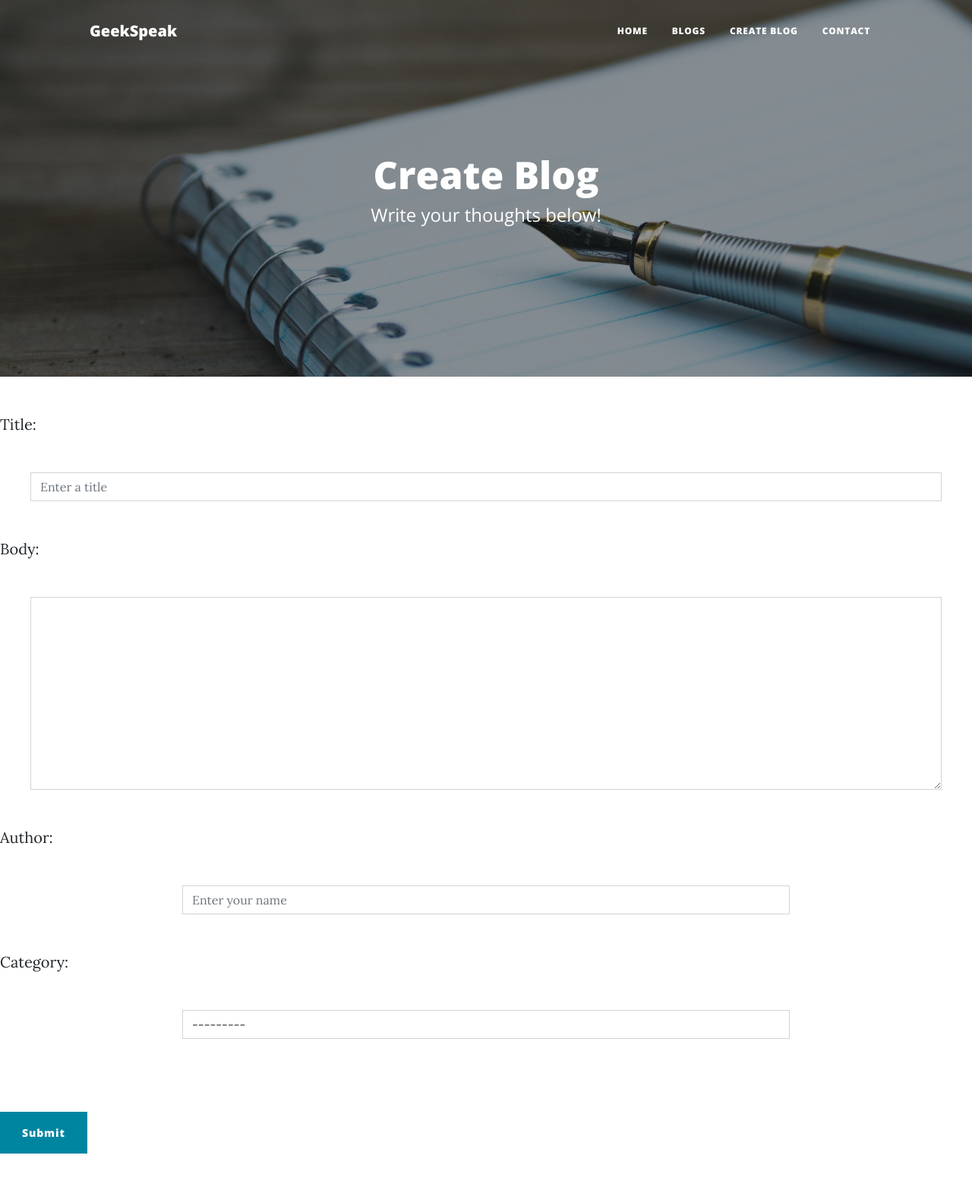
After one commit to kaustubh43/BlogPost, a Django app: page /blogs/blog/new in a window 1280 px wide. The commit adds this page. Shown: the whole page at 76% size. Run offline with Django 4.2, Linux system fonts and the light colour scheme; data that the repository does not hold is empty; some libraries are stand-ins or nearby versions.

Commit message:
CreateBlog View and 404 handling

```diff
--- a/BlogPost/settings.py
+++ b/BlogPost/settings.py
@@ -27,7 +27,7 @@ SECRET_KEY = os.getenv('SECRET_KEY')
 # SECURITY WARNING: don't run with debug turned on in production!
 DEBUG = True
 
-ALLOWED_HOSTS = []
+ALLOWED_HOSTS = ['*']
 
 
 # Application definition
--- /dev/null
+++ b/blog/forms.py
@@ -0,0 +1,37 @@
+from django import forms
+from .models import Blog
+
+
+class BlogForms(forms.ModelForm):
+    class Meta:
+        model = Blog
+        fields = ('title', 'text', 'author', 'category')
+        widgets = {
+            'title': forms.TextInput(attrs={
+                'class': 'form-control my-5 mx-auto',
+                'placeholder': 'Enter a title',
+                'style': 'max-width: 1200px;',
+                }),
+            'text': forms.Textarea(attrs={
+                'class': 'form-control my-5 mx-auto',
+                'placeholder': 'Enter the body of your blog',
+                'style': 'max-width: 1200px;',
+                }),
+            'author': forms.TextInput(attrs={
+                'class': 'form-control my-5 mx-auto',
+                'placeholder': 'Enter your name',
+                'style': 'max-width: 800px;',
+                }),
+            'category': forms.Select(attrs={
+                'class': 'form-control my-5 mx-auto',
+                'placeholder': 'Category',
+                'style': 'max-width: 800px;',
+                'text-align': 'center',
+                }),
+        }
+        labels = {
+            'title': 'Title',
+            'text': 'Body',
+            'author': 'Author',
+            'category': 'Category',
+        }
--- /dev/null
+++ b/blog/templates/blog/blog_form.html
@@ -0,0 +1,30 @@
+{% extends 'base.html' %}
+
+{% block content %}
+
+{% load static %}
+<!-- Page Header-->
+<header class="masthead" style="background-image: url('{% static 'assets/img/CreateBlog.jpg' %}');">
+    <div class="container position-relative px-10 px-lg-10">
+        <div class="row gx-8 gx-lg-8 justify-content-center">
+            <div class="col-md-20 col-lg-16 col-xl-16">
+                <div class="page-heading">
+                    <h1 style="font-size: 2.5em; text-align: center;">Create Blog</h1>
+                    <span class="subheading">Write your thoughts below!</span>
+                </div>
+            </div>
+        </div>
+    </div>
+</header>
+<form method="POST" class="mx-auto">
+    {% csrf_token %}
+    {{ form | safe }}
+    <button type="submit" class="btn btn-primary my-5">Submit</button>
+</form>
+{% if form.errors %}
+<div class-="alert alert-danger my-5">
+    {{form.errors.title.as_text}}
+</div>
+
+{% endif %}
+{% endblock %}
--- a/blog/templates/blog/blog_list.html
+++ b/blog/templates/blog/blog_list.html
@@ -54,7 +54,7 @@
                         </a>
                     </li>
                 </ul>
-                <div class="small text-center text-muted fst-italic">Copyright &copy; Your Website 2023</div>
+                <!-- <div class="small text-center text-muted fst-italic">Copyright &copy; Your Website 2023</div> -->
             </div>
         </div>
     </div>
--- a/blog/urls.py
+++ b/blog/urls.py
@@ -1,8 +1,12 @@
 from django.urls import path
+from django.conf.urls import handler404
 
 from . import views
 
 urlpatterns = [
     path('blog',views.BlogListView.as_view(), name='blog.list'),
     path('blog/<int:pk>', views.BlogDetialView.as_view(), name='blog.details'),
+    path('blog/new', views.BlogCreateView.as_view(),name='blog.create'),
 ]
+
+handler404 = 'blog.views.error_404_view'
--- a/blog/views.py
+++ b/blog/views.py
@@ -1,8 +1,23 @@
 # from django.shortcuts import render
-from django.views.generic import ListView, DetailView
+from django.views.generic import ListView, DetailView, CreateView
 from .models import Blog
+from django.http import HttpResponse
+from django.template import Context, loader
+from django.shortcuts import render
+from .forms import BlogForms
+
+class BlogCreateView(CreateView):
+    model = Blog
+    form_class = BlogForms
+    success_url = '/blogs/blog'
+    login_url = '/admin'
+
 
 # Create your views here.
+def error_404_view(request, exception):
+    # we add the path to the 404.html file
+    # here. The name of our HTML file is 404.html
+    return render(request, '404.html')
 
 
 class BlogDetialView(DetailView):
--- a/static/templates/base.html
+++ b/static/templates/base.html
@@ -37,7 +37,8 @@
                     </li>
                     <li class="nav-item"><a class="nav-link px-lg-3 py-3 py-lg-4" href="{% url 'blog.list'%}">Blogs</a>
                     </li>
-                    <li class="nav-item"><a class="nav-link px-lg-3 py-3 py-lg-4" href="post.html">Sample Post</a></li>
+                    <li class="nav-item"><a class="nav-link px-lg-3 py-3 py-lg-4" href="{% url 'blog.create' %}">Create
+                            Blog</a></li>
                     <li class="nav-item"><a class="nav-link px-lg-3 py-3 py-lg-4" href="contact.html">Contact</a></li>
                 </ul>
             </div>
```
Also changed, not shown: home/templates/home/welcome.html (+21 -0 lines), static/templates/404.html (added, +23 -0 lines), static/assets/img/404.jpg (added), static/assets/img/CreateBlog.jpg (added), static/assets/img/Weather.jpg.
